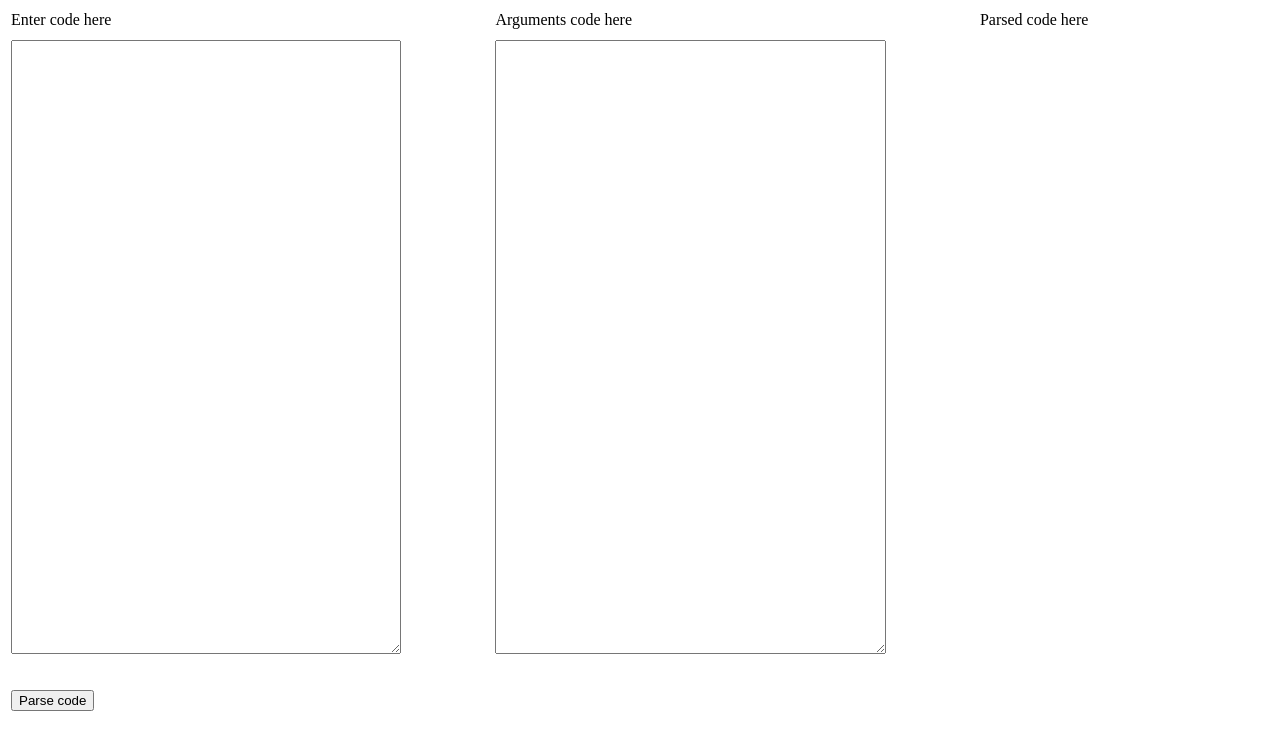
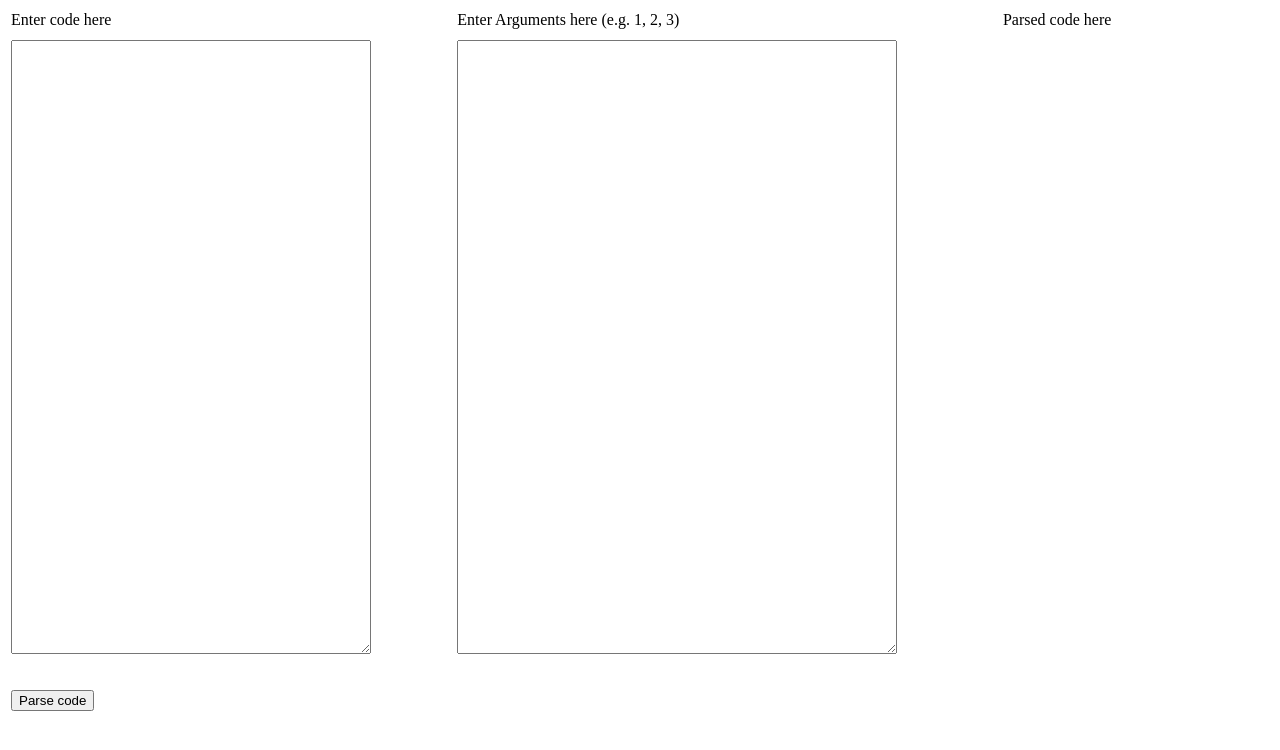
Before and after one commit to nirknaf/nirknaf-sqe-workshop-2018-exercise-2, a website built with webpack: page index.html in a window 1280 px wide. Built offline with nearby package versions, Linux system fonts and the light colour scheme.

Commit message:
adding example for arguments input

```diff
--- a/index.html
+++ b/index.html
@@ -18,7 +18,7 @@
                 width: 80%;
                 height: 95%;
             }
-                greenBack{
+            greenBack{
                 background-color: greenyellow;
                 color: black;
             }
@@ -38,7 +38,7 @@
                 </td>
                 <td>
                     <div>
-                        <label>Arguments code here</label>
+                        <label>Enter Arguments here (e.g. 1, 2, 3)</label>
                     </div>
                 </td>
                 <td>
```
